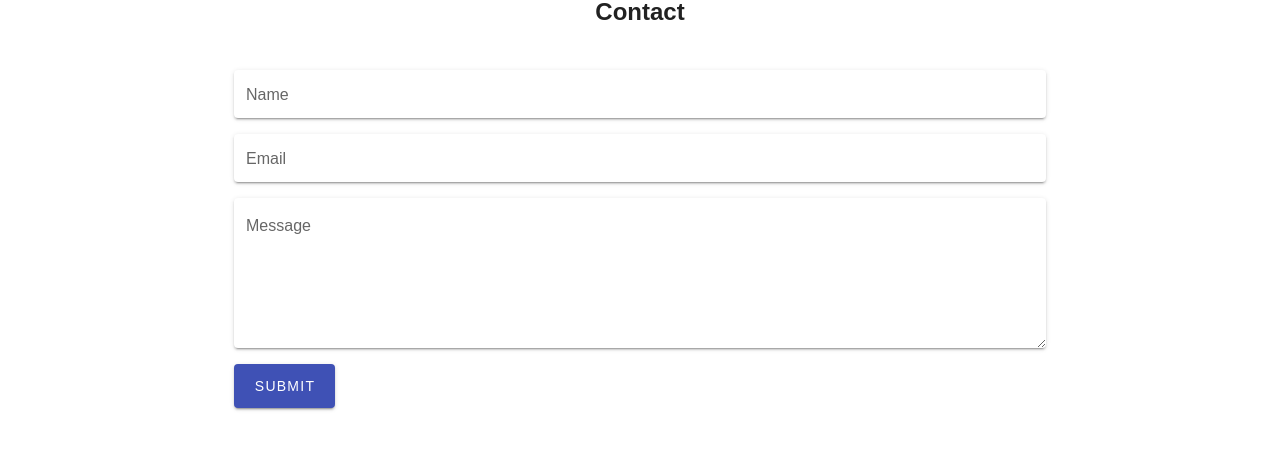
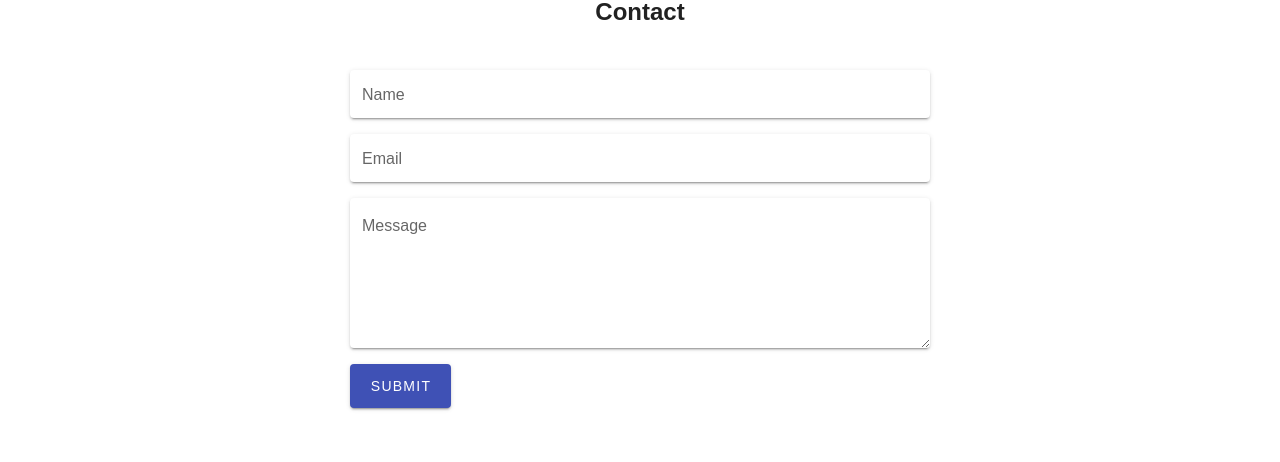
Before and after one commit to torerik123/anelill, a Nuxt app: page / in a window 1280 px wide. Shown: the part 1532-1994 px from the top of the page. Built offline with nearby package versions, Linux system fonts and the light colour scheme; a web font is replaced by a local one.

Commit message:
MISC:
- REFACTOR:  Wrap form in v-sheet + v-row/cols
- FIX: Form styling

```diff
--- a/components/ContactForm.vue
+++ b/components/ContactForm.vue
@@ -8,14 +8,14 @@
 
 		<p class="text-center" v-if="messageSent">{{ messageDeliveredText }}</p>
 
-		<v-row dense no-gutters class="">
-			<v-col cols="12">
+		<v-sheet :width="$vuetify.breakpoint.smAndDown ? '100%' : '50%' " class="mx-auto" >
 			<v-form
 				ref="form"
 				@submit.prevent="submitForm"
 				class="mx-auto mb-2"
-					:style="$vuetify.breakpoint.smAndDown ? 'width: 100%;' : 'width: 70%;' "
 			>
+				<v-row dense no-gutters class="">
+					<v-col cols="12">
 						<v-text-field
 							label="Name"
 							v-model="name"
@@ -26,6 +26,10 @@
 							:rules="[rules.required]"
 						>
 						</v-text-field>
+					</v-col>
+				</v-row>
+				<v-row dense no-gutters class="">
+					<v-col cols="12">
 						<v-text-field
 							label="Email"
 							v-model="email"
@@ -35,6 +39,10 @@
 							class="mb-4"
 							:rules="[rules.email]"
 						></v-text-field>
+					</v-col>
+				</v-row>
+				<v-row dense no-gutters class="">
+					<v-col cols="12">
 						<v-textarea
 							label="Message"
 							v-model="message"
@@ -45,16 +53,25 @@
 							:rules="[rules.required]"
 						>
 						</v-textarea>
+					</v-col>
+				</v-row>
+				<v-row dense no-gutters class="">
+					<v-col cols="12">
+						<v-spacer></v-spacer>
 						<v-btn
 							large
+							:block="$vuetify.breakpoint.smAndDown"
 							type="submit"
 							color="primary"
+							class=""
 						>
 							Submit
 						</v-btn>
-				</v-form>
 					</v-col>
 				</v-row>
+			</v-form>
+		</v-sheet>
+
 	</v-sheet>
 </template>
 
```
Lines whose indentation alone changed are shown as unchanged.
